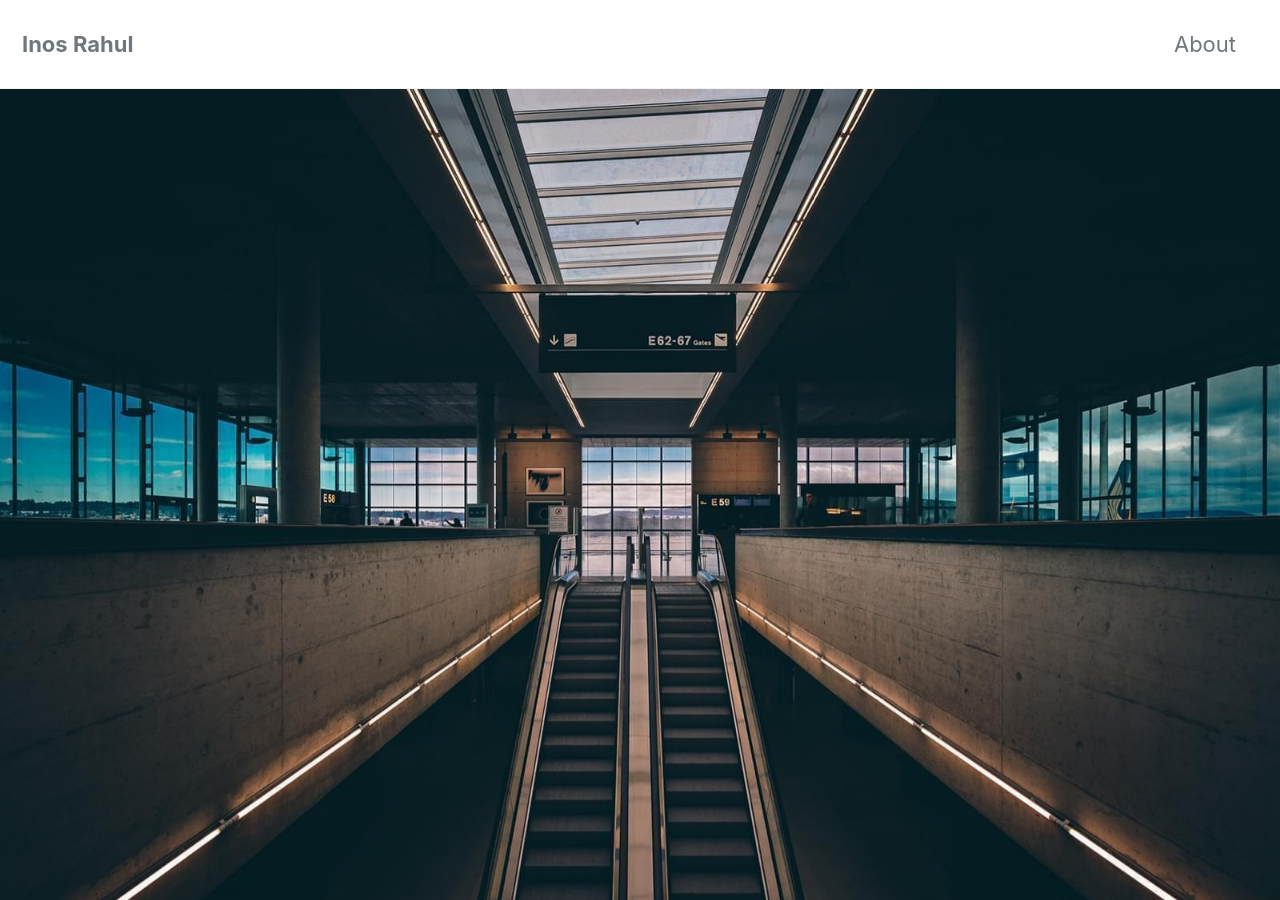
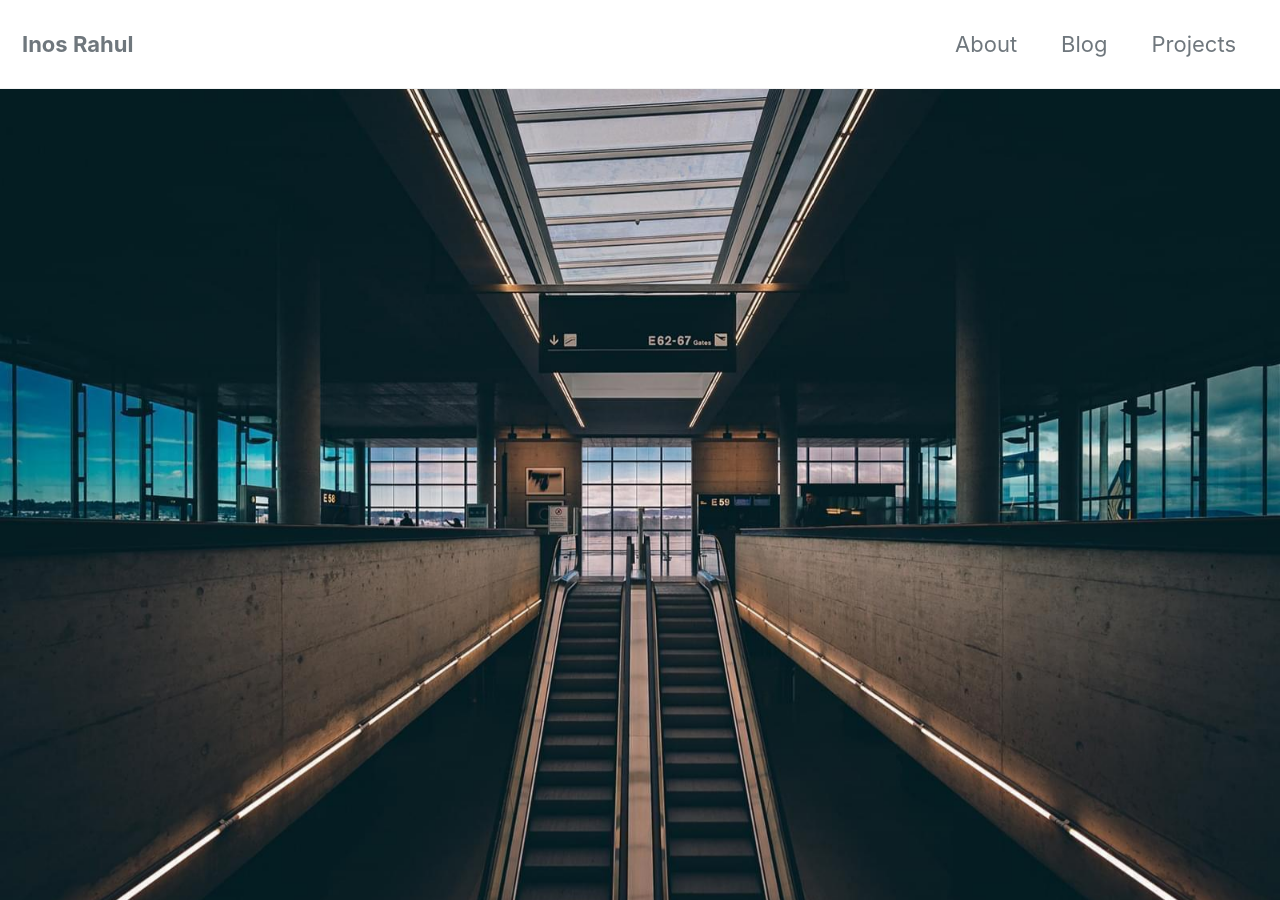
Before and after one commit to InosRahul/inosrahul.github.io, a Jekyll site: the page built from index.html, in a window 1280 px wide and 900 px high. Built offline with Jekyll 4.4.1, drawn with Linux system fonts in a browser that asks for light colours; cached includes are drawn as plain includes; nearby versions of some CDN libraries; the list of posts is cut into pages by our own code.

Commit message:
pages added

```diff
--- a/_data/navigation.yml
+++ b/_data/navigation.yml
@@ -2,7 +2,10 @@
 main:
   - title: "About"
     url: /about/
-
+  - title: "Blog"
+    url: /blog/
+  - title: "Projects"
+    url: /projects/
   # - title: "About"
   #   url: https://mmistakes.github.io/minimal-mistakes/about/
   # - title: "Sample Posts"
```
